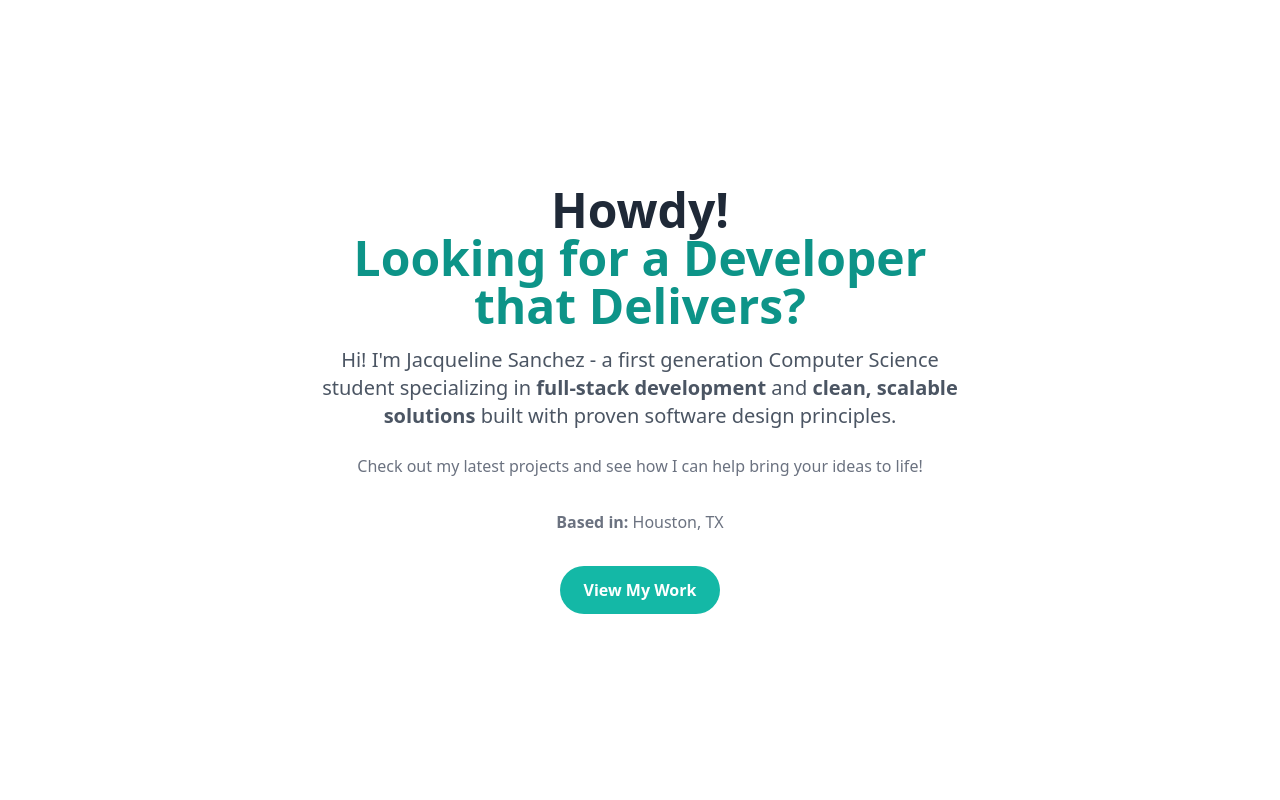
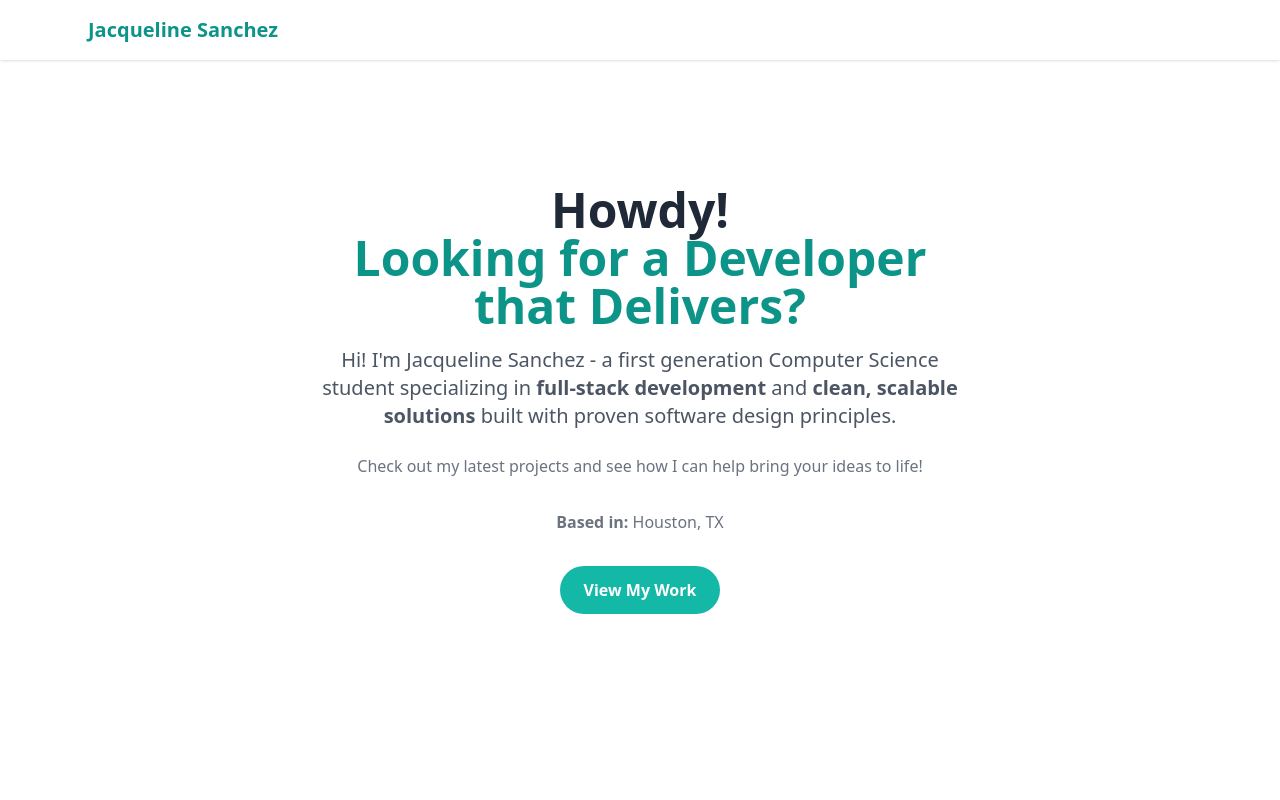
Before and after one commit to jupitersnow1/jupitersnow1.github.io, a website: page index.html in a window 1280 px wide. Shown: the top 800 px of the page. Drawn offline with nearby package versions, Linux system fonts and the light colour scheme.

Commit message:
adding navigation bar

```diff
--- a/index.html
+++ b/index.html
@@ -12,6 +12,13 @@
 
 <body class="bg-gray-50 text-gray-800 font-sans">
 
+  <!-- navigation-->
+   <header class = "fixed top-0 left-0 w-full bg-white shadow z-50">
+    <div class = "max-w-6xl mx-auto px-6 py-4 flex justify-between items-center">
+
+      <!-- logo -->
+       <a href = "#" class = "text-xl font-bold text-teal-600">Jacqueline Sanchez</a>
+   </header>
 
   <!-- hero section -->
   <section class="min-h-screen flex items-center justify-center bg-white px-6">
```
